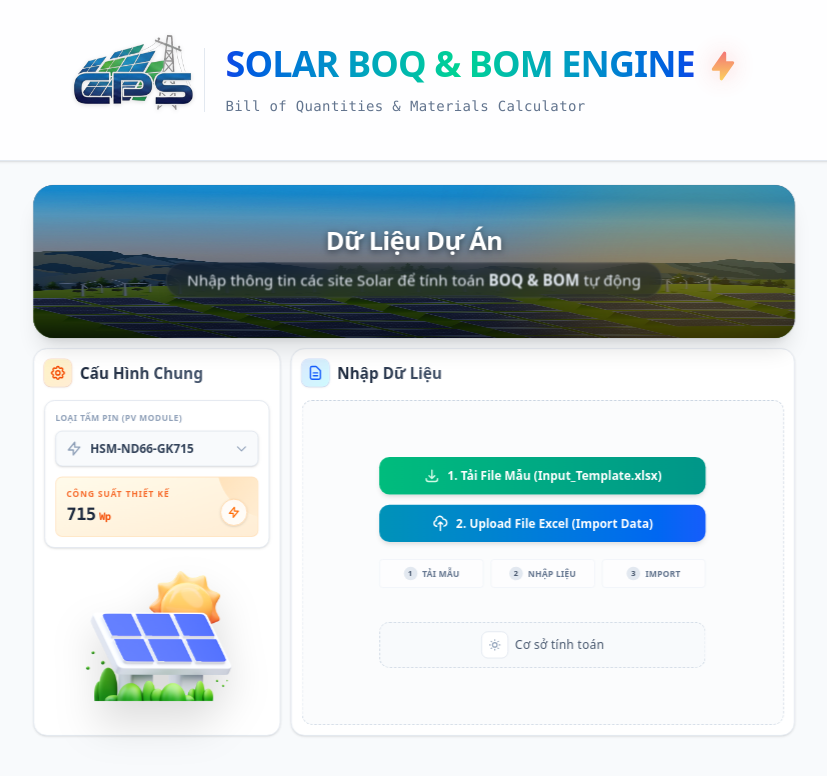
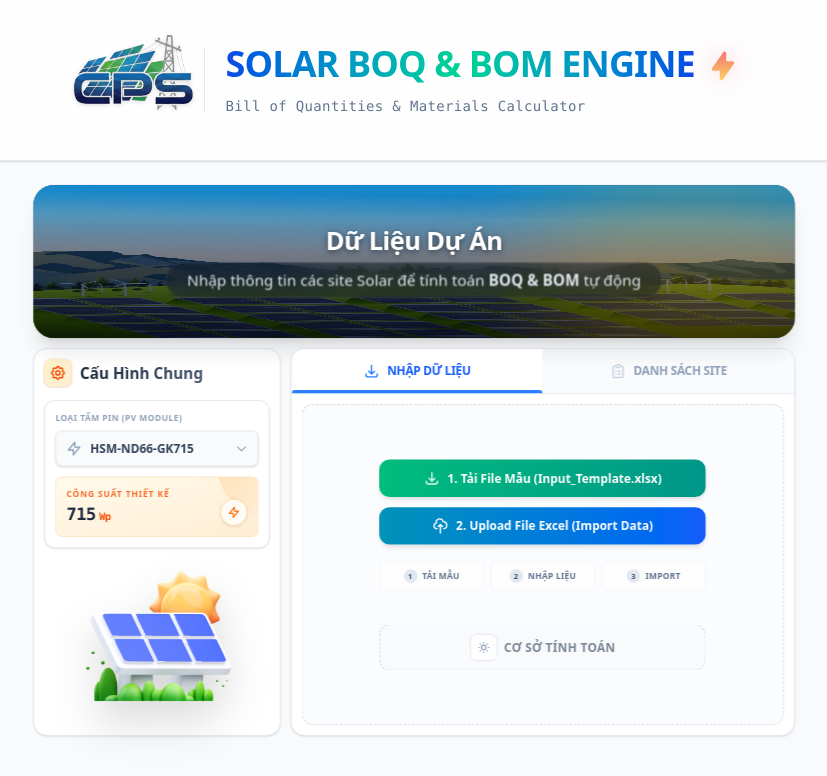
Before and after one commit to huy16/CPS-Solar-BOM, a React (Vite) app: page / in a window 1280 px wide. Shown: the top 776 px of the page, without its empty margins (226-1053 px from the left). Built offline with nearby package versions, Linux system fonts and the light colour scheme.

Commit message:
feat: implement tabbed interface for project import and site list

```diff
--- a/src/presentation/components/BulkInputComponent.jsx
+++ b/src/presentation/components/BulkInputComponent.jsx
@@ -57,6 +57,7 @@ const AccordionGroup = ({ group, colorMap }) => {
 export default function BulkInputComponent({ onDataParsed }) {
     const [showFormula, setShowFormula] = useState(false);
     const [previewData, setPreviewData] = useState([]);
+    const [activeTab, setActiveTab] = useState("import");
     const fileInputRef = useRef(null);
 
     // --- PV Model Selection ---
@@ -109,7 +110,10 @@ export default function BulkInputComponent({ onDataParsed }) {
                 };
             }).filter(item => item !== null);
 
+            if (parsed.length > 0) {
                 setPreviewData(prev => [...prev, ...parsed]);
+                setActiveTab("list");
+            }
         };
         reader.readAsArrayBuffer(file);
         e.target.value = null;
@@ -118,6 +122,7 @@ export default function BulkInputComponent({ onDataParsed }) {
     const handleConfirm = () => {
         onDataParsed(previewData);
         setPreviewData([]);
+        setActiveTab("import");
     };
 
     const calculationGroups = [
@@ -381,15 +386,34 @@ export default function BulkInputComponent({ onDataParsed }) {
                         </div>
                     </div>
 
-                    <div className="md:col-span-2 bg-white rounded-2xl shadow-sm border border-slate-200 p-3 flex flex-col hover:shadow-md transition-shadow duration-300">
-                        <h3 className="text-lg font-bold text-slate-800 mb-4 flex items-center gap-2.5 font-display">
-                            <span className="w-8 h-8 rounded-lg bg-gradient-to-br from-blue-100 to-cyan-100 flex items-center justify-center text-blue-600 shadow-sm ring-1 ring-blue-500/20">
-                                <svg className="w-5 h-5" fill="none" stroke="currentColor" viewBox="0 0 24 24"><path strokeLinecap="round" strokeLinejoin="round" strokeWidth="2" d="M9 12h6m-6 4h6m2 5H7a2 2 0 01-2-2V5a2 2 0 012-2h5.586a1 1 0 01.707.293l5.414 5.414a1 1 0 01.293.707V19a2 2 0 01-2 2z" /></svg>
-                            </span>
-                            <span className="bg-gradient-to-r from-slate-800 to-slate-600 bg-clip-text text-transparent">Nhập Dữ Liệu</span>
-                        </h3>
+                    <div className="md:col-span-2 bg-white rounded-2xl shadow-sm border border-slate-200 flex flex-col hover:shadow-md transition-shadow duration-300 overflow-hidden">
+                        {/* Tab Switcher Headers */}
+                        <div className="flex items-center bg-slate-50/80 border-b border-slate-200">
+                            <button
+                                onClick={() => setActiveTab("import")}
+                                className={`flex-1 flex items-center justify-center gap-2 py-4 text-sm font-bold uppercase tracking-tight transition-all relative ${activeTab === "import" ? "text-blue-600 bg-white" : "text-slate-400 hover:text-slate-600"}`}
+                            >
+                                <svg className={`w-5 h-5 ${activeTab === "import" ? "text-blue-500" : "text-slate-300"}`} fill="none" stroke="currentColor" viewBox="0 0 24 24"><path strokeLinecap="round" strokeLinejoin="round" strokeWidth="2" d="M4 16v1a3 3 0 003 3h10a3 3 0 003-3v-1m-4-4l-4 4m0 0l-4-4m4 4V4" /></svg>
+                                Nhập Dữ Liệu
+                                {activeTab === "import" && <div className="absolute bottom-0 left-0 right-0 h-1 bg-blue-500 rounded-t-full"></div>}
+                            </button>
+                            <button
+                                onClick={() => setActiveTab("list")}
+                                className={`flex-1 flex items-center justify-center gap-2 py-4 text-sm font-bold uppercase tracking-tight transition-all relative ${activeTab === "list" ? "text-energy-600 bg-white" : "text-slate-400 hover:text-slate-600"}`}
+                            >
+                                <svg className={`w-5 h-5 ${activeTab === "list" ? "text-energy-500" : "text-slate-300"}`} fill="none" stroke="currentColor" viewBox="0 0 24 24"><path strokeLinecap="round" strokeLinejoin="round" strokeWidth="2" d="M9 5H7a2 2 0 00-2 2v12a2 2 0 002 2h10a2 2 0 002-2V7a2 2 0 00-2-2h-2M9 5a2 2 0 002 2h2a2 2 0 002-2M9 5a2 2 0 012-2h2a2 2 0 012 2m-3 7h3m-3 4h3m-6-4h.01M9 16h.01" /></svg>
+                                Danh sách Site
+                                {previewData.length > 0 && (
+                                    <span className="inline-flex items-center justify-center w-5 h-5 bg-energy-500 text-white text-[10px] rounded-full scale-75 animate-bounce shadow-md">{previewData.length}</span>
+                                )}
+                                {activeTab === "list" && <div className="absolute bottom-0 left-0 right-0 h-1 bg-energy-500 rounded-t-full"></div>}
+                            </button>
+                        </div>
 
-                        <div className="flex-1 flex flex-col justify-center items-center gap-5 bg-slate-50/50 rounded-xl border border-dashed border-slate-300 p-6 hover:bg-energy-50/30 hover:border-energy-300 transition-all duration-300">
+                        {/* Tab Content Area */}
+                        <div className="flex-1 p-3 min-h-[400px]">
+                            {activeTab === "import" ? (
+                                <div className="h-full flex flex-col justify-center items-center gap-5 bg-slate-50/50 rounded-xl border border-dashed border-slate-300 p-6 hover:bg-energy-50/30 hover:border-energy-300 transition-all duration-300">
                                     <div className="flex flex-col w-full max-w-sm gap-3">
                                         <a
                                             href="/Input_Template.xlsx"
@@ -423,15 +447,15 @@ export default function BulkInputComponent({ onDataParsed }) {
 
                                         {/* Interactive Steps Guide - Compact */}
                                         <div className="mt-2 w-full grid grid-cols-1 sm:grid-cols-3 gap-2 text-[10px] font-semibold text-slate-500 uppercase tracking-wide">
-                                    <div className="bg-white/60 p-2 rounded border border-slate-100 flex items-center justify-center gap-1.5">
+                                            <div className="bg-white/60 p-2 rounded border border-slate-100 flex items-center justify-center gap-1.5 transition-all hover:bg-white hover:shadow-sm">
                                                 <span className="w-4 h-4 rounded-full bg-slate-200 text-slate-600 flex items-center justify-center font-bold text-[9px]">1</span>
                                                 <span>Tải Mẫu</span>
                                             </div>
-                                    <div className="bg-white/60 p-2 rounded border border-slate-100 flex items-center justify-center gap-1.5">
+                                            <div className="bg-white/60 p-2 rounded border border-slate-100 flex items-center justify-center gap-1.5 transition-all hover:bg-white hover:shadow-sm">
                                                 <span className="w-4 h-4 rounded-full bg-slate-200 text-slate-600 flex items-center justify-center font-bold text-[9px]">2</span>
                                                 <span>Nhập Liệu</span>
                                             </div>
-                                    <div className="bg-white/60 p-2 rounded border border-slate-100 flex items-center justify-center gap-1.5">
+                                            <div className="bg-white/60 p-2 rounded border border-slate-100 flex items-center justify-center gap-1.5 transition-all hover:bg-white hover:shadow-sm">
                                                 <span className="w-4 h-4 rounded-full bg-slate-200 text-slate-600 flex items-center justify-center font-bold text-[9px]">3</span>
                                                 <span>Import</span>
                                             </div>
@@ -448,42 +472,39 @@ export default function BulkInputComponent({ onDataParsed }) {
                                                 <path strokeLinecap="round" strokeLinejoin="round" strokeWidth="2" d="M12 3v1m0 16v1m9-9h-1M4 12H3m15.364 6.364l-.707-.707M6.343 6.343l-.707-.707m12.728 0l-.707.707M6.343 17.657l-.707.707M16 12a4 4 0 11-8 0 4 4 0 018 0z" />
                                             </svg>
                                         </span>
-                                <span className="text-sm font-display tracking-wide">Cơ sở tính toán</span>
+                                        <span className="text-sm font-display tracking-wide uppercase font-bold opacity-70">Cơ sở tính toán</span>
                                     </button>
                                 </div>
-                    </div>
-                </div>
-
-                {previewData.length > 0 && (
-                    <div className="bg-white rounded-2xl shadow-sm border border-slate-200 overflow-hidden animate-fade-in-up">
-                        <div className="px-6 py-3 border-b border-slate-100 flex justify-between items-center bg-white/90 backdrop-blur-md">
-                            <h3 className="font-bold text-slate-700 flex items-center gap-2 font-display text-sm uppercase tracking-wide">
+                            ) : (
+                                <div className="h-full flex flex-col animate-fade-in-up">
+                                    {previewData.length > 0 ? (
+                                        <div className="flex-1 flex flex-col border border-slate-100 rounded-xl overflow-hidden bg-slate-50/30 shadow-inner min-h-[380px]">
+                                            <div className="px-6 py-3 flex justify-between items-center bg-white border-b border-slate-100">
+                                                <h3 className="font-bold text-slate-700 flex items-center gap-2 font-display text-xs uppercase tracking-wide">
                                                     <span className="w-2 h-2 rounded-full bg-energy-500 animate-pulse"></span>
                                                     Danh sách Site đã tải lên
                                                 </h3>
                                                 <span className="text-[10px] font-black text-slate-400 italic">Scroll to view all rows</span>
                                             </div>
 
-                        <div className="max-h-80 overflow-y-auto custom-scrollbar">
+                                            <div className="flex-1 overflow-y-auto custom-scrollbar bg-white max-h-64">
                                                 <table className="w-full text-sm">
-                                <thead className="bg-white sticky top-0 z-10 shadow-sm border-b border-slate-100">
-                                    <tr className="text-slate-500 text-xs font-bold uppercase tracking-wider">
-                                        <th className="py-3 px-6 text-left bg-slate-50/80 backdrop-blur">Mã Site</th>
-                                        <th className="py-3 px-6 text-left bg-slate-50/80 backdrop-blur">Tên Dự Án</th>
-                                        <th className="py-3 px-6 text-right bg-slate-50/80 backdrop-blur">Công Suất (kWp)</th>
-                                        <th className="py-3 px-6 text-center bg-slate-50/80 backdrop-blur">Trạng Thái</th>
+                                                    <thead className="bg-slate-50 sticky top-0 z-10 shadow-sm border-b border-slate-100">
+                                                        <tr className="text-slate-500 text-[10px] font-black uppercase tracking-widest">
+                                                            <th className="py-2.5 px-6 text-left">Mã Site</th>
+                                                            <th className="py-2.5 px-6 text-left">Tên Dự Án</th>
+                                                            <th className="py-2.5 px-6 text-right">kWp</th>
+                                                            <th className="py-2.5 px-6 text-center">Ready</th>
                                                         </tr>
                                                     </thead>
                                                     <tbody className="divide-y divide-slate-50">
                                                         {previewData.map((row, i) => (
-                                        <tr key={i} className="hover:bg-energy-50/30 transition-colors group">
-                                            <td className="py-3 px-6 font-mono font-medium text-slate-600 group-hover:text-energy-700 transition-colors">{row.id}</td>
-                                            <td className="py-3 px-6 text-slate-700 font-medium">{row.name}</td>
+                                                            <tr key={i} className="hover:bg-energy-50/20 transition-colors group">
+                                                                <td className="py-3 px-6 font-mono font-medium text-slate-600 group-hover:text-energy-700">{row.id}</td>
+                                                                <td className="py-3 px-6 text-slate-700 font-medium text-xs">{row.name}</td>
                                                                 <td className="py-3 px-6 text-right font-mono font-bold text-slate-800">{row.dcPower}</td>
                                                                 <td className="py-3 px-6 text-center">
-                                                <span className="inline-flex items-center px-2.5 py-0.5 rounded-full text-[10px] font-bold uppercase tracking-wider bg-energy-100 text-energy-700 border border-energy-200">
-                                                    Ready
-                                                </span>
+                                                                    <div className="w-1.5 h-1.5 rounded-full bg-energy-500 mx-auto shadow-[0_0_8px_rgba(245,158,11,0.5)]"></div>
                                                                 </td>
                                                             </tr>
                                                         ))}
@@ -491,19 +512,38 @@ export default function BulkInputComponent({ onDataParsed }) {
                                                 </table>
                                             </div>
 
-                        <div className="p-6 bg-slate-50/50 border-t border-slate-100">
+                                            <div className="p-4 bg-white border-t border-slate-100 flex gap-3 mt-auto">
+                                                <button
+                                                    onClick={() => setActiveTab("import")}
+                                                    className="px-6 py-3 bg-slate-100 hover:bg-slate-200 text-slate-600 font-bold rounded-xl transition-all flex items-center gap-2 text-sm uppercase tracking-wide"
+                                                >
+                                                    Thêm Site
+                                                </button>
                                                 <button
                                                     onClick={handleConfirm}
-                                className="w-full bg-gradient-to-r from-cyan-600 to-energy-600 hover:from-cyan-500 hover:to-energy-500 text-white font-bold py-4 rounded-xl transition-all shadow-lg shadow-energy-200 hover:shadow-xl hover:shadow-energy-300 hover:-translate-y-0.5 flex items-center justify-center gap-3 text-lg font-display tracking-tight"
+                                                    className="flex-1 bg-gradient-to-r from-blue-600 to-energy-600 hover:from-blue-500 hover:to-energy-500 text-white font-black py-3 rounded-xl transition-all shadow-lg shadow-energy-200 hover:shadow-xl hover:shadow-energy-300 hover:-translate-y-0.5 flex items-center justify-center gap-3 text-sm uppercase tracking-widest"
                                                 >
-                                <svg className="w-6 h-6 animate-pulse" fill="none" stroke="currentColor" viewBox="0 0 24 24">
+                                                    <svg className="w-5 h-5" fill="none" stroke="currentColor" viewBox="0 0 24 24">
                                                         <path strokeLinecap="round" strokeLinejoin="round" strokeWidth="2" d="M13 10V3L4 14h7v7l9-11h-7z" />
                                                     </svg>
-                                Kích Hoạt Tính Toán ({previewData.length} Dự Án)
+                                                    Kích Hoạt Tính Toán
                                                 </button>
                                             </div>
                                         </div>
+                                    ) : (
+                                        <div className="h-full flex flex-col justify-center items-center gap-4 text-slate-400 opacity-60 min-h-[380px]">
+                                            <svg className="w-16 h-16" fill="none" stroke="currentColor" viewBox="0 0 24 24"><path strokeLinecap="round" strokeLinejoin="round" strokeWidth="2" d="M9 12h6m-6 4h6m2 5H7a2 2 0 01-2-2V5a2 2 0 012-2h5.586a1 1 0 01.707.293l5.414 5.414a1 1 0 01.293.707V19a2 2 0 01-2 2z" /></svg>
+                                            <p className="font-bold uppercase tracking-widest text-xs">Chưa có dữ liệu nào được tải lên</p>
+                                            <button onClick={() => setActiveTab("import")} className="text-blue-500 hover:underline font-bold text-sm">Quay lại Nhập Liệu</button>
+                                        </div>
                                     )}
+                                </div>
+                            )}
+                        </div>
+                    </div>
+                </div>
+
+                {/* Removed bottom preview section as it is now in a tab */}
             </div>
 
             {/* Modal - Outside of the scale transform to prevent clipping */}
```
Lines whose indentation alone changed are shown as unchanged.
